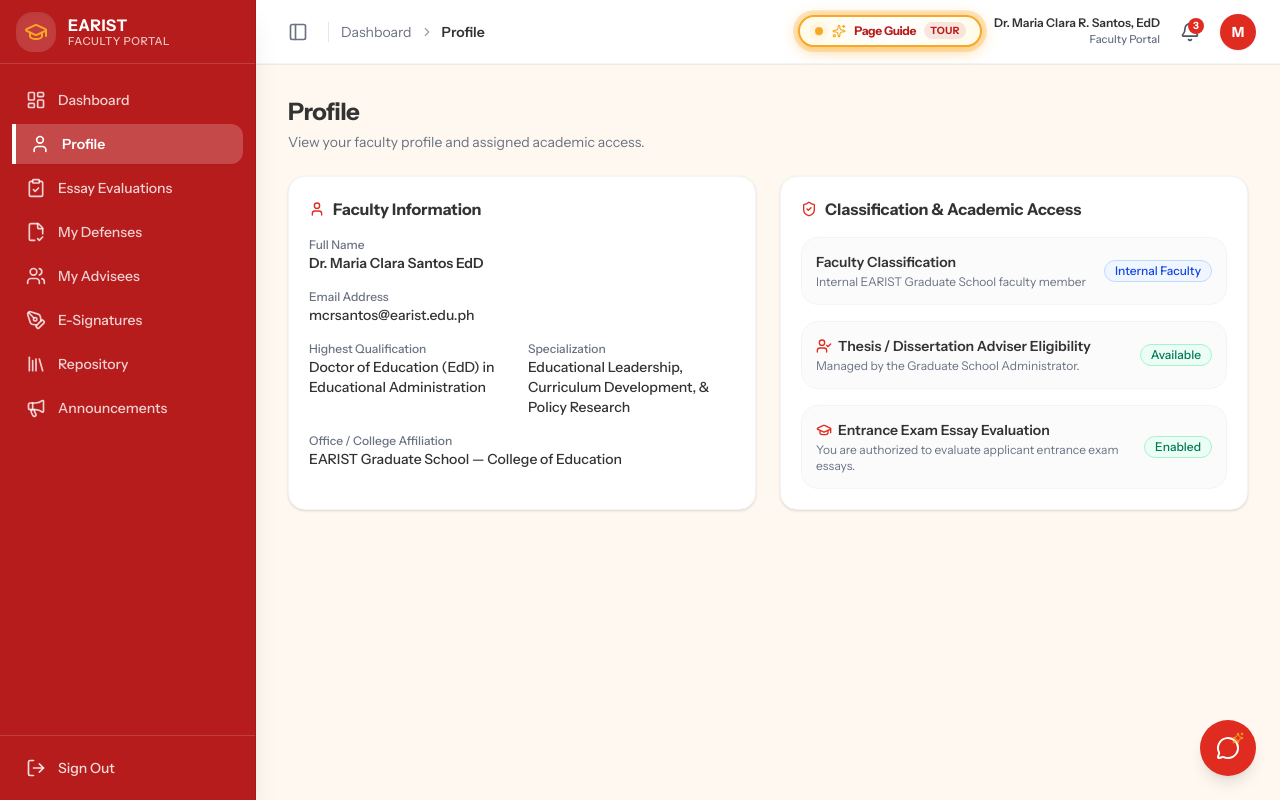
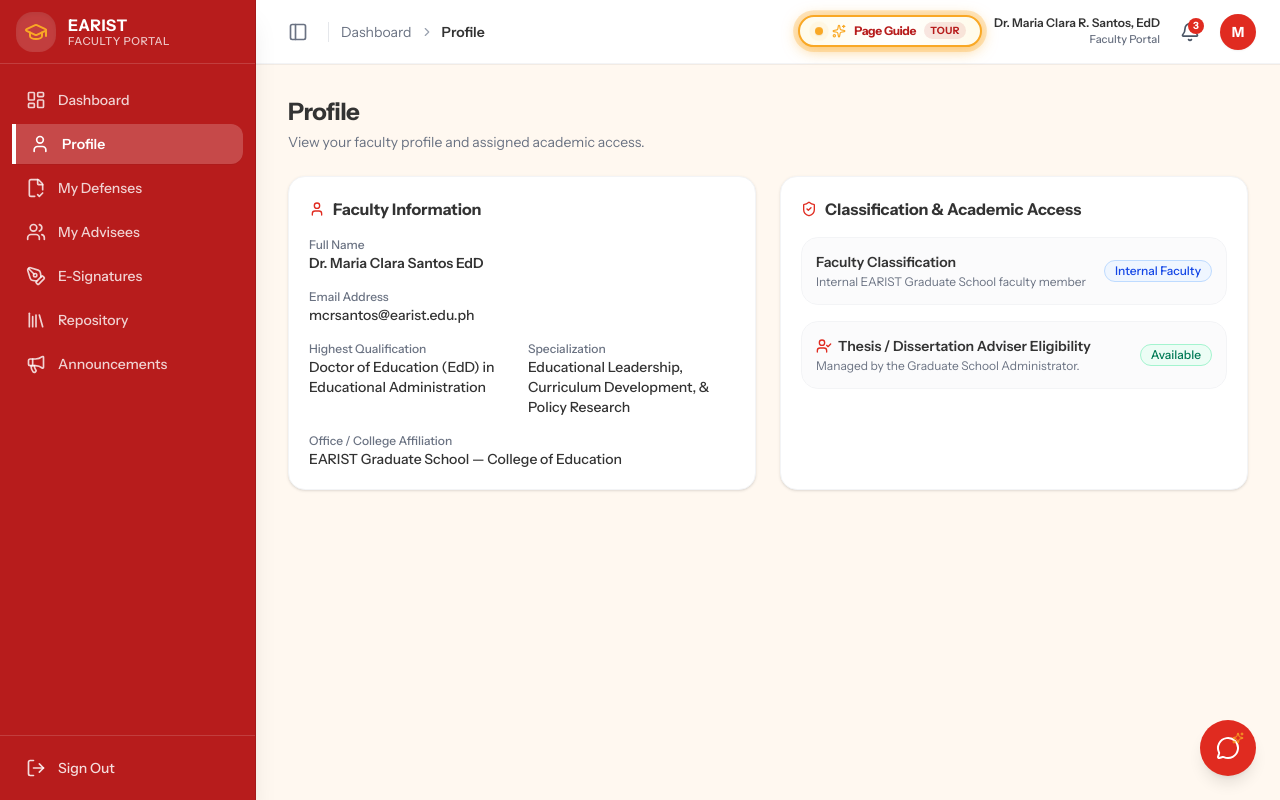
Before and after one commit to MuelTech/graduate-system-evaluation, a Next.js app: page /panelist/profile in a window 1280 px wide. Built offline with nearby package versions, Linux system fonts and the light colour scheme.

Commit message:
fix(faculty): remove Essay Evaluations from Faculty portal navigation, dashboard, and profile

```diff
--- a/src/app/(portal)/panelist/dashboard/page.tsx
+++ b/src/app/(portal)/panelist/dashboard/page.tsx
@@ -322,7 +322,7 @@ export default function PanelistDashboard() {
   const canEvaluateEssays =
     profileData?.canEvaluateEssays ??
     session?.user?.facultyProfile?.canEvaluateEssays ??
-    true;
+    false;
 
   const { data: examApps = [] } = useQuery<ApiApplication[]>({
     queryKey: ["examRecords"],
--- a/src/app/(portal)/panelist/layout.tsx
+++ b/src/app/(portal)/panelist/layout.tsx
@@ -106,7 +106,7 @@ export default function PanelistLayout({
   const canEvaluateEssays =
     profileData?.canEvaluateEssays ??
     sessionProfile?.canEvaluateEssays ??
-    true;
+    false;
 
   const navItems = [
     { href: "/faculty/dashboard", label: "Dashboard", icon: LayoutDashboard },
--- a/src/app/(portal)/panelist/profile/page.tsx
+++ b/src/app/(portal)/panelist/profile/page.tsx
@@ -12,7 +12,6 @@ import {
   RefreshCw,
   UserCheck,
   User,
-  GraduationCap,
   ShieldCheck,
 } from "lucide-react";
 
@@ -55,7 +54,6 @@ export default function FacultyProfilePage() {
   });
 
   const isExternal = profile?.isExternal === true;
-  const canEvaluateEssays = profile?.canEvaluateEssays === true;
 
   return (
     <div className="space-y-6">
@@ -232,29 +230,6 @@ export default function FacultyProfilePage() {
                       : "Not Available"}
                 </Badge>
               </div>
-
-              <div className="flex items-center justify-between gap-3 rounded-xl border border-gray-100 bg-gray-50/70 p-3.5">
-                <div className="space-y-0.5">
-                  <p className="flex items-center gap-1.5 text-sm font-semibold text-[#333333]">
-                    <GraduationCap className="h-4 w-4 text-[#e02b20]" />
-                    Entrance Exam Essay Evaluation
-                  </p>
-                  <p className="text-xs text-gray-500">
-                    {canEvaluateEssays
-                      ? "You are authorized to evaluate applicant entrance exam essays."
-                      : "Assigned by the Administrator to designated Program Chairs / Evaluators."}
-                  </p>
-                </div>
-                <Badge
-                  className={
-                    canEvaluateEssays
-                      ? "bg-emerald-50 text-emerald-700 border border-emerald-200"
-                      : "bg-gray-100 text-gray-600"
-                  }
-                >
-                  {canEvaluateEssays ? "Enabled" : "Not Enabled"}
-                </Badge>
-              </div>
             </CardContent>
           </Card>
         </div>
--- a/src/app/login/page.tsx
+++ b/src/app/login/page.tsx
@@ -91,7 +91,7 @@ const ROLE_OPTIONS: {
     value: "faculty",
     evalRole: "panelist",
     label: "Faculty",
-    badge: "Adviser, Panelist & Evaluator",
+    badge: "Adviser & Defense Panelist",
     targetPath: "/faculty/dashboard",
     icon: Award,
     credentialLabel: "Institutional Email",
@@ -101,7 +101,7 @@ const ROLE_OPTIONS: {
     highlights: [
       "Collaborative Defense Workspace (PDF Manuscript Annotation, Rubric Scoring & Rapporteur Report)",
       "My Advisees (Thesis Adviser Requests & Pre-Defense Manuscript Endorsements)",
-      "Entrance Exam Essay Evaluations & Digital E-Signatures",
+      "My Defenses, Digital E-Signatures & Graduate Research Repository",
     ],
     guideAttr: "login-panelist-card",
   },
--- a/src/lib/evaluation-mock/guide-definitions.ts
+++ b/src/lib/evaluation-mock/guide-definitions.ts
@@ -60,7 +60,7 @@ export const COMMON_PANELIST_SHELL_STEPS: GuideStep[] = [
       '[data-guide="faculty-sidebar-nav"], [data-guide="mobile-sidebar-toggle"]',
     title: "Faculty Portal Navigation",
     description:
-      "Use this sidebar (or tap the ≡ menu on mobile) to manage assigned oral defenses, supervise advisees, grade applicant entrance exam essays, and digitally sign official documents.",
+      "Use this sidebar (or tap the ≡ menu on mobile) to manage assigned oral defenses, supervise advisees, and digitally sign official documents.",
     placement: "right",
     roleContext: "panelist",
   },
@@ -770,7 +770,7 @@ export const ROUTE_GUIDE_DEFINITIONS: RouteGuideConfig[] = [
     routePattern: "/panelist/dashboard",
     pageTitle: "Faculty Dashboard Guide",
     subtitle:
-      "Unified workload overview for Defense Committee Chairpersons, Panel Members, Thesis Advisers, and Entrance Exam Evaluators.",
+      "Unified workload overview for Defense Committee Chairpersons, Panel Members, and Thesis Advisers.",
     autoShowOnFirstVisit: true,
     steps: [
       {
@@ -778,7 +778,7 @@ export const ROUTE_GUIDE_DEFINITIONS: RouteGuideConfig[] = [
         targetSelector: '[data-guide="panelist-kpi-cards"]',
         title: "Faculty Workload & KPI Summary",
         description:
-          "Summarizes active defense sessions, upcoming scheduled defenses, pending advisee manuscript reviews, and pending Entrance Exam Essay Evaluations.",
+          "Summarizes upcoming scheduled defenses and pending action items requiring your evaluation, manuscript review, or digital signature.",
         placement: "bottom",
       },
       {
@@ -786,7 +786,7 @@ export const ROUTE_GUIDE_DEFINITIONS: RouteGuideConfig[] = [
         targetSelector: '[data-guide="panelist-attention-list"]',
         title: "Actionable Tasks Needing Your Attention",
         description:
-          "Direct access to pending essay grading tasks, adviser requests, and documents awaiting your digital signature.",
+          "Direct access to active defense rubric evaluations, incoming Thesis Adviser Requests, pre-defense manuscript reviews, and documents awaiting your digital signature.",
         placement: "top",
       },
       {
@@ -819,7 +819,7 @@ export const ROUTE_GUIDE_DEFINITIONS: RouteGuideConfig[] = [
         targetSelector: '[data-guide="faculty-access-badges"]',
         title: "Classification & Academic Access Badges",
         description:
-          "Displays verified institutional privileges: Internal/External faculty status, Thesis Adviser eligibility, and Entrance Exam Essay Evaluation clearance.",
+          "Displays verified institutional privileges: Internal/External faculty status and Thesis / Dissertation Adviser eligibility.",
         placement: "top",
       },
     ],
--- a/src/lib/evaluation-mock/mock-router.ts
+++ b/src/lib/evaluation-mock/mock-router.ts
@@ -255,7 +255,7 @@ let panelistProfileState = {
   isExternal: false,
   isAvailableAsAdviser: true,
   canAdvise: true,
-  canEvaluateEssays: true,
+  canEvaluateEssays: false,
   specialization:
     "Educational Leadership, Curriculum Development, & Policy Research",
   officeAffiliation: "EARIST Graduate School — College of Education",
--- a/src/lib/evaluation-session.tsx
+++ b/src/lib/evaluation-session.tsx
@@ -86,7 +86,7 @@ export const EVALUATION_PERSONAS: Record<EvaluationRole, EvaluationUser> = {
       id: "panelist-eval-01",
       isExternal: false,
       isAvailableAsAdviser: true,
-      canEvaluateEssays: true,
+      canEvaluateEssays: false,
     },
   },
 };
```
